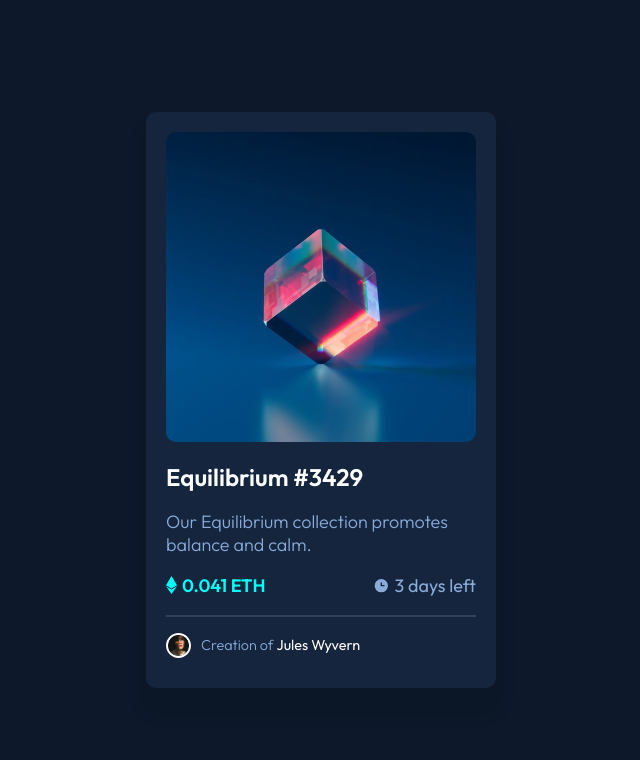
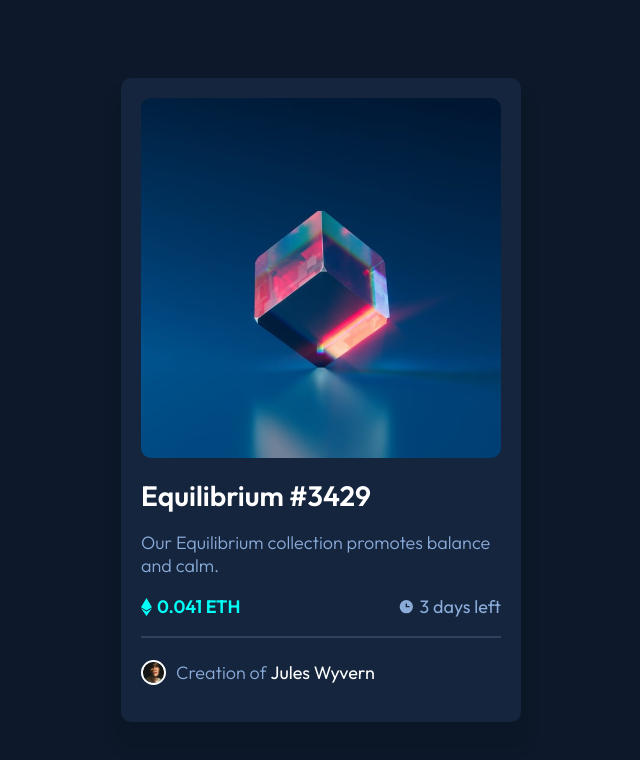
Before and after one commit to AvoscanEmile/NFT-Card, a plain HTML site: page index.html in a window 1280 px wide. Shown: the whole page, without its empty margins (319-959 px from the left). Drawn offline with Linux system fonts and the light colour scheme.

Commit message:
Fixed card size
I noticed that I was originally editing the CSS with my page zoomed in. I adjusted the size of everything.

```diff
--- a/style.css
+++ b/style.css
@@ -45,7 +45,7 @@ body {
     display: flex;
     flex-direction: column;
     background-color: var(--card);
-    width: clamp(290px, 90vw, 350px);
+    width: clamp(290px, 90vw, 400px);
     padding: 1.25rem;
     border-radius: 10px;
     box-shadow: 0 20px 10px 10px hsla(0, 0%, 0%, 0.1);
@@ -87,7 +87,7 @@ body {
 }
 
 .card__title {
-    font-size: 1.5rem;
+    font-size: 1.75rem;
     font-weight: var(--fw-3);
     text-decoration: none;
     color: var(--white);
@@ -129,7 +129,6 @@ body {
     display: flex;
     align-items: center;
     border-top: 2px solid var(--line);
-    font-size: 0.9rem;
     padding-top: 5px;
 }
 
```
